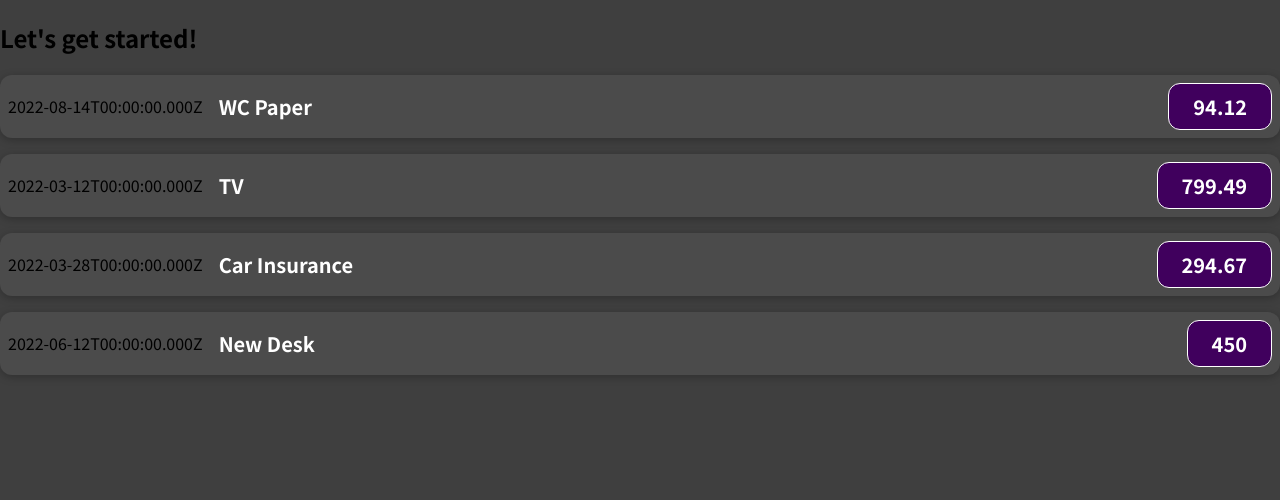
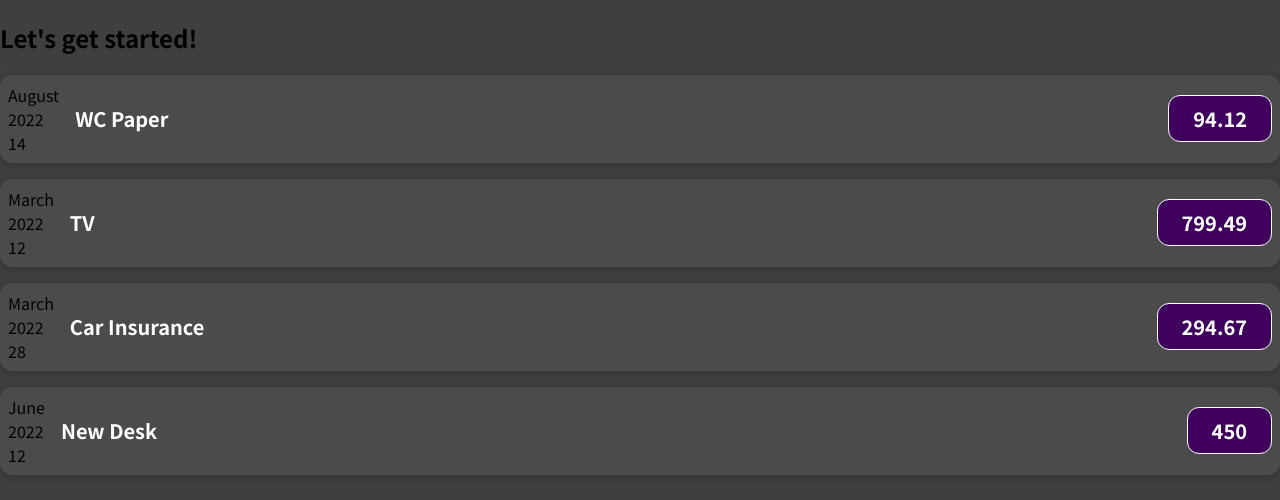
Before and after one commit to orcunSarmis/Expense-Tracker-React-, a JavaScript app: page / in a window 1280 px wide. Shown: the top 500 px of the page. Built offline with nearby package versions, Linux system fonts and the light colour scheme.

Commit message:
adding date

```diff
--- a/src/components/ExpenseItem.js
+++ b/src/components/ExpenseItem.js
@@ -1,12 +1,20 @@
-import './ExpenseItem.css';
+import "./ExpenseItem.css";
 
 function ExpenseItem(props) {
+  const month = props.date.toLocaleString("en-US", { month: "long" });
+  const day = props.date.toLocaleString("en-US", { day: "2-digit" });
+  const year = props.date.getFullYear();
+
   return (
-    <div className='expense-item'>
-      <div>{props.date.toISOString()}</div>
-      <div className='expense-item__description'>
+    <div className="expense-item">
+      <div>
+        <div>{month}</div>
+        <div>{year}</div>
+        <div>{day}</div>
+      </div>
+      <div className="expense-item__description">
         <h2>{props.title}</h2>
-      <div className='expense-item__price'>{props.amount}</div>
+        <div className="expense-item__price">{props.amount}</div>
       </div>
     </div>
   );
```
